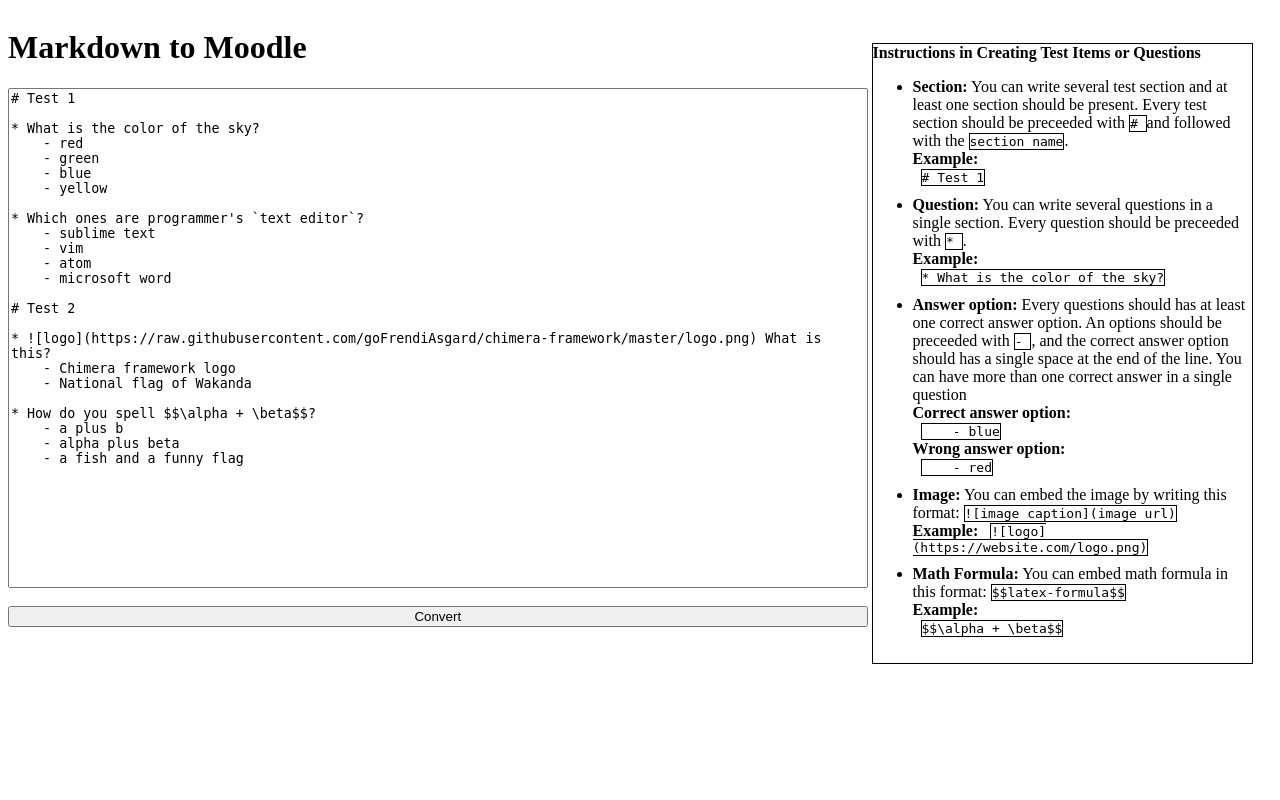
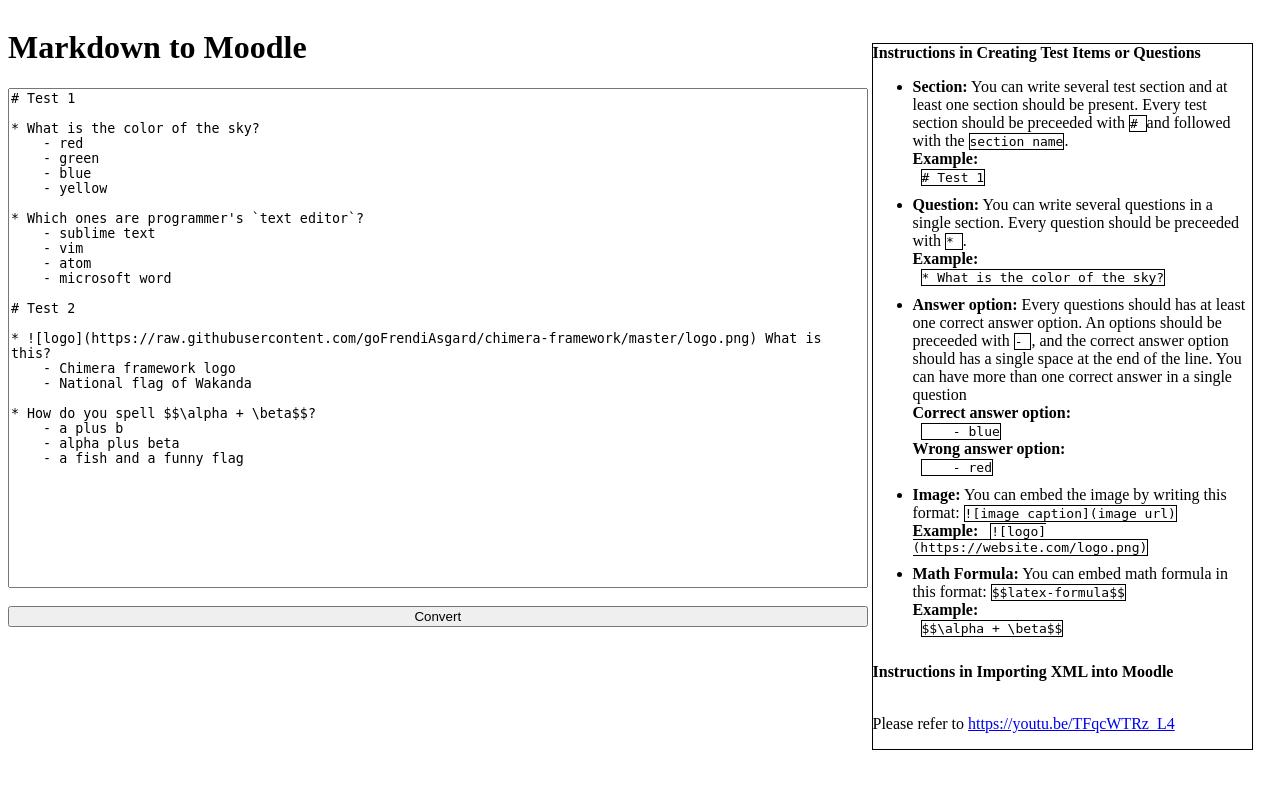
Before and after one commit to goFrendiAsgard/markdown-to-moodle-xml, a Flask app: page / in a window 1280 px wide. Run offline with Flask 2, Linux system fonts and the light colour scheme.

Commit message:
add instruction

```diff
--- a/templates/form.html
+++ b/templates/form.html
@@ -78,4 +78,6 @@
       &nbsp;&nbsp;<code>$$\alpha + \beta$$</code>
     </li>
   </ul>
+  <b>Instructions in Importing XML into Moodle</b><br />
+  <p>Please refer to <a href="https://youtu.be/TFqcWTRz_L4" target="blank">https://youtu.be/TFqcWTRz_L4</a>
 </div>
```
Also changed, not shown: m2m.py (+1 -1 lines), 1 other file.
